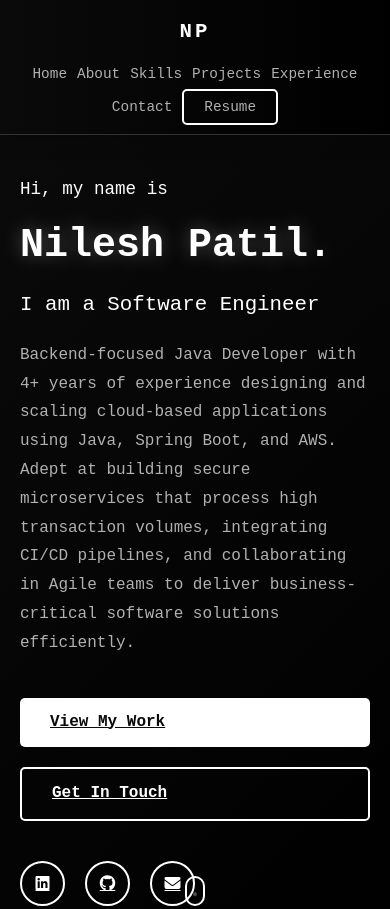
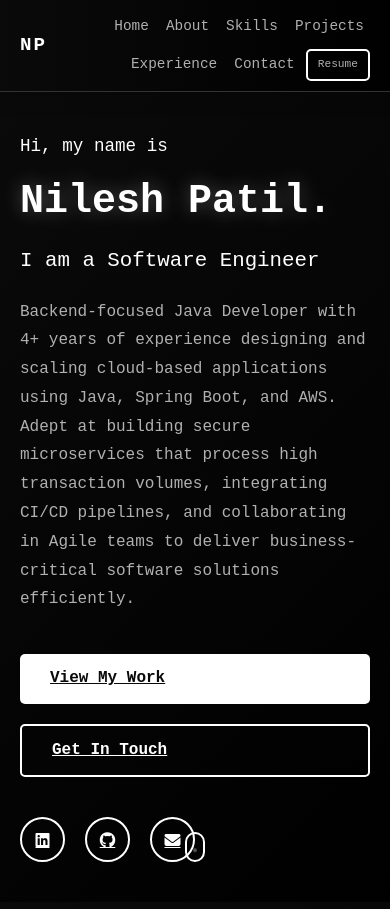
Before and after one commit to nileshpatil8888/portfolio-website, a website: page src/index.html in a window 390 px wide. Shown: the top 909 px of the page. Drawn offline with Linux system fonts and the light colour scheme.

```diff
--- a/src/css/styles.css
+++ b/src/css/styles.css
@@ -704,15 +704,38 @@
 }
 
 @media (max-width: 768px) {
+    .navbar {
+        padding: 12px 0;
+    }
+
     .navbar .container {
-        flex-direction: column;
-        gap: 15px;
+        flex-direction: row;
+        justify-content: space-between;
+    }
+
+    .logo {
+        font-size: 1.3rem;
     }
 
     .nav-links {
-        gap: 15px;
-        font-size: 0.85rem;
-        justify-content: center;
+        gap: 8px;
+        font-size: 0.75rem;
+        flex-wrap: wrap;
+        justify-content: flex-end;
+    }
+
+    .nav-links li {
+        flex: 0 1 auto;
+    }
+
+    .nav-links a {
+        padding: 6px 8px;
+        display: inline-block;
+    }
+
+    .resume-btn {
+        padding: 6px 12px !important;
+        font-size: 0.75rem !important;
     }
 
     .hero {
@@ -747,13 +770,38 @@
 }
 
 @media (max-width: 480px) {
+    .navbar {
+        padding: 10px 0;
+    }
+
+    .navbar .container {
+        flex-direction: row;
+        gap: 0;
+        justify-content: space-between;
+    }
+
     .logo {
-        font-size: 1.3rem;
+        font-size: 1.2rem;
+        letter-spacing: 2px;
     }
 
     .nav-links {
-        gap: 10px;
-        font-size: 0.8rem;
+        gap: 5px;
+        font-size: 0.7rem;
+        flex-wrap: wrap;
+    }
+
+    .nav-links li {
+        flex: 0 1 auto;
+    }
+
+    .nav-links a {
+        padding: 5px 6px;
+    }
+
+    .resume-btn {
+        padding: 5px 10px !important;
+        font-size: 0.7rem !important;
     }
 
     .hero-content .name {
--- a/src/index.html
+++ b/src/index.html
@@ -19,7 +19,7 @@
                 <li><a href="#projects">Projects</a></li>
                 <li><a href="#experience">Experience</a></li>
                 <li><a href="#contact">Contact</a></li>
-                <li><a href="#" class="resume-btn">Resume</a></li>
+                <li><a href="assets/Resume .pdf" class="resume-btn" download>Resume</a></li>
             </ul>
         </div>
     </nav>
@@ -40,9 +40,9 @@
                 <a href="#contact" class="btn btn-secondary">Get In Touch</a>
             </div>
             <div class="social-links">
-                <a href="#" title="LinkedIn"><i class="fab fa-linkedin"></i></a>
-                <a href="#" title="GitHub"><i class="fab fa-github"></i></a>
-                <a href="#" title="Email"><i class="fas fa-envelope"></i></a>
+                <a href="https://www.linkedin.com/in/nilesh-patil-39920b1a9/" title="LinkedIn"><i class="fab fa-linkedin"></i></a>
+                <a href="https://github.com/nileshpatil8888" title="GitHub"><i class="fab fa-github"></i></a>
+                <a href="mailto:nileshpatil8888@gmail.com" title="Email"><i class="fas fa-envelope"></i></a>
             </div>
         </div>
         <div class="scroll-indicator">
```
Also changed, not shown: 1 other file.
